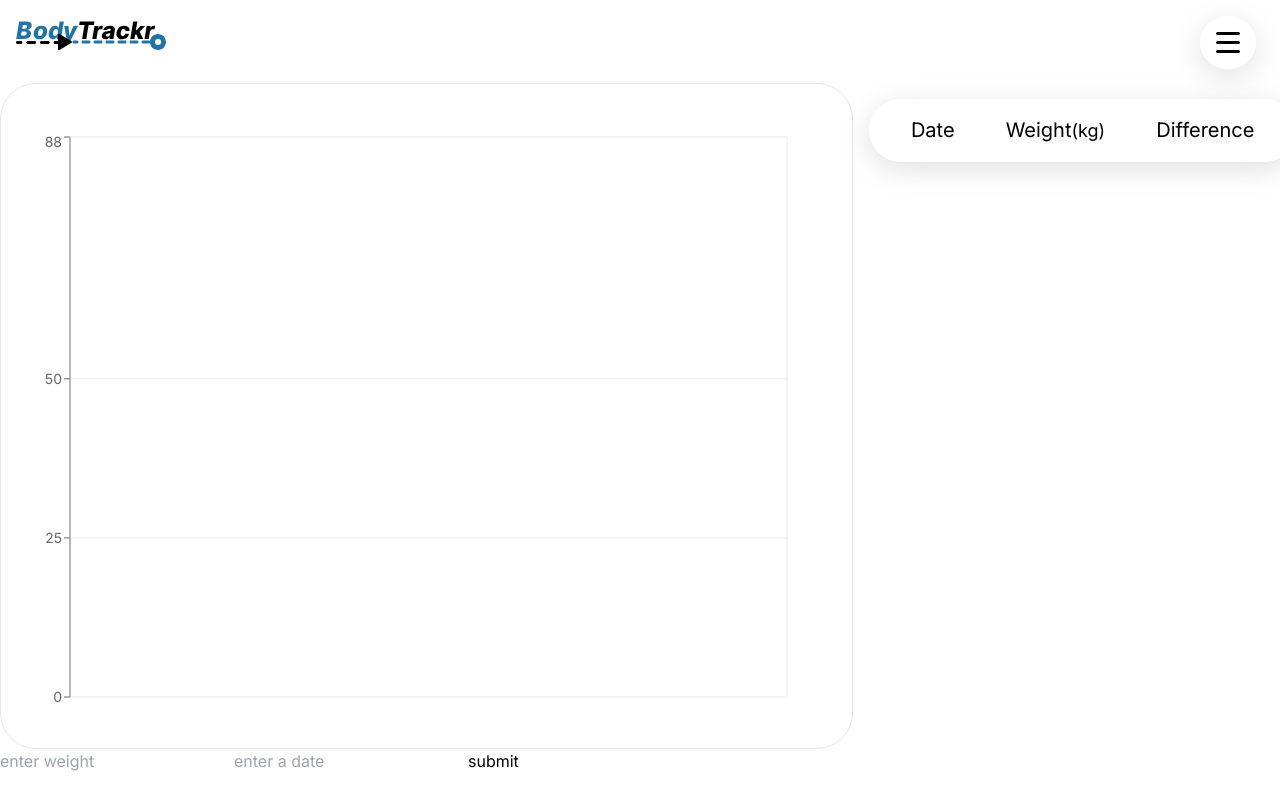
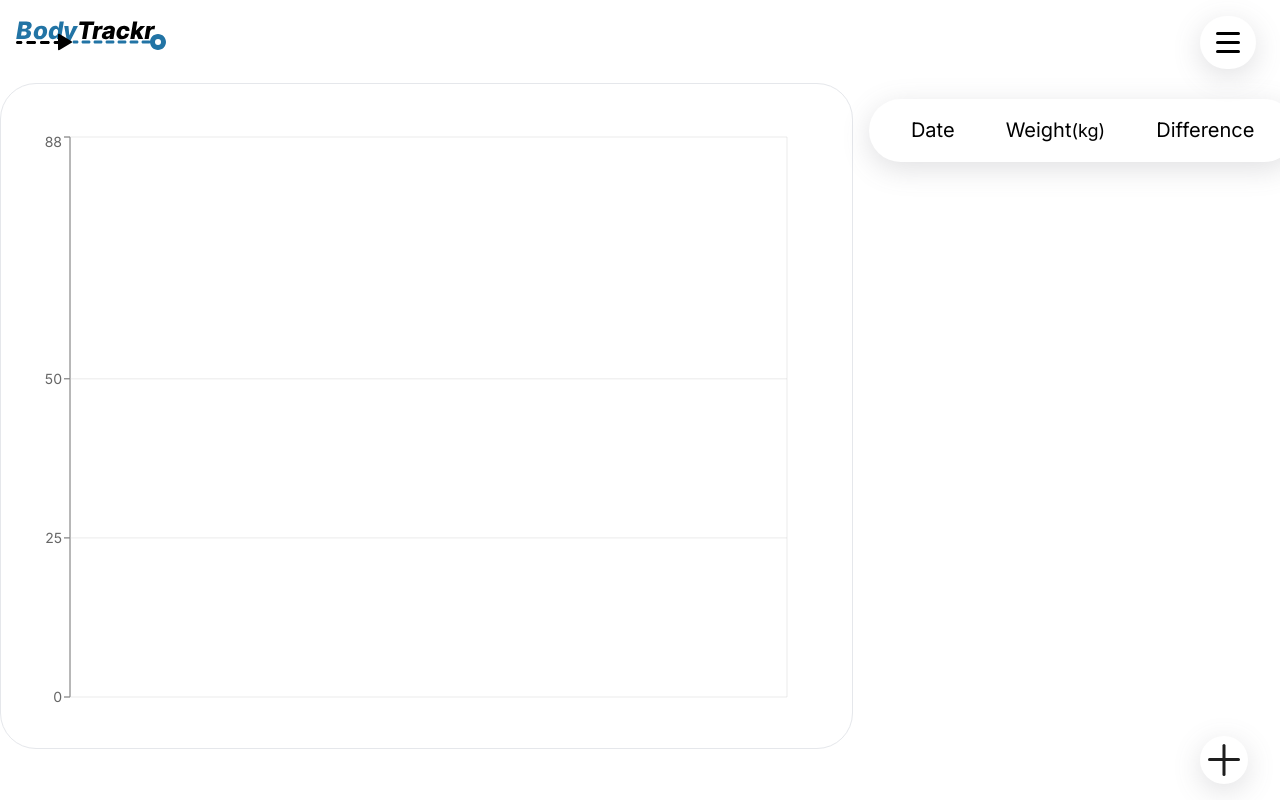
Before and after one commit to BechirMakhlouf/bodytrackr-client, a React (Vite) app: page / in a window 1280 px wide. Built offline with nearby package versions, Linux system fonts and the light colour scheme.

Commit message:
add addWeightButton

```diff
--- /dev/null
+++ b/src/components/AddWeightButtonComponent.tsx
@@ -0,0 +1,98 @@
+import { Dispatch, SetStateAction, useState } from "react";
+import DatePicker from "react-datepicker";
+import "react-datepicker/dist/react-datepicker.css";
+
+import { motion, AnimatePresence, useAnimate } from "framer-motion";
+
+import { Controller, SubmitHandler, useForm } from "react-hook-form";
+import { MAX_WEIGHT_KG, MIN_WEIGHT_KG, Weight } from "../../globals";
+import plusIcon from "../assets/plus-solid.svg";
+
+import {
+  dateIndexInWeightArr,
+  sortWeightLog,
+  storeWeightLogToLocalStorage,
+} from "../utils/utils";
+
+export default function AddWeightButton(props: {
+  weightLog: Weight[];
+  setWeightLog: Dispatch<SetStateAction<Weight[]>>;
+}) {
+  const [isOpen, setIsOpen] = useState(false);
+  const { control, register, handleSubmit } = useForm<Weight>();
+
+  const weightLog = props.weightLog;
+  const setWeightLog = props.setWeightLog;
+
+  const onWeightSubmit: SubmitHandler<Weight> = (submittedWeight: Weight) => {
+    submittedWeight.date = new Date(submittedWeight.date);
+
+    const dateIndexInWeightLog: number = dateIndexInWeightArr(
+      submittedWeight.date,
+      weightLog
+    );
+    if (dateIndexInWeightLog !== -1) {
+      if (confirm("date already exists! ovewrite it?") === false) {
+        return;
+      }
+
+      weightLog[dateIndexInWeightLog].weightKg = submittedWeight.weightKg;
+
+      setWeightLog(() => [...weightLog]);
+      return;
+    }
+
+    const updatedWeightLog = sortWeightLog([...weightLog, submittedWeight]);
+
+    setWeightLog(sortWeightLog(updatedWeightLog));
+    storeWeightLogToLocalStorage(updatedWeightLog);
+  };
+  return (
+    <motion.div
+      className="fixed bottom-4 custom-shadow right-8 h-12 rounded-full p-2 flex justify-center items-center hover:cursor-pointer"
+    >
+      <AnimatePresence>
+        {isOpen ? (
+          <form onSubmit={handleSubmit(onWeightSubmit)} className="flex">
+            <input
+              {...register("weightKg", {
+                required: true,
+                max: MAX_WEIGHT_KG,
+                min: MIN_WEIGHT_KG,
+              })}
+              className="border-1 border-black"
+              type="number"
+              step={0.2}
+              min={MIN_WEIGHT_KG}
+              placeholder="enter weight"
+            />
+
+            <Controller
+              control={control}
+              name="date"
+              render={({ field }) => (
+                <DatePicker
+                  className="border-1 border-black"
+                  placeholderText="enter a date"
+                  selected={field.value}
+                  onChange={(date: Date) => field.onChange(date)}
+                  maxDate={new Date()}
+                />
+              )}
+              rules={{
+                required: "specify a date",
+              }}
+            />
+            <button type="submit">submit</button>
+          </form>
+        ) : undefined}
+      </AnimatePresence>
+      <img
+        src={plusIcon}
+        alt="add-weight-icon"
+        className="w-8"
+        onClick={() => setIsOpen(!isOpen)}
+      />
+    </motion.div>
+  );
+}
--- a/src/components/menuComponent.tsx
+++ b/src/components/menuComponent.tsx
@@ -1,5 +1,5 @@
 import { useState } from "react";
-import { useAnimation, motion, Variants } from "framer-motion";
+import { useAnimation, motion } from "framer-motion";
 
 import menuIcon from "../assets/menu-icon.svg";
 
@@ -7,29 +7,9 @@ export default function Menu() {
   const [isMenuActive, setIsMenuActive] = useState(false);
   const control = useAnimation();
 
-  const menuVariants: Variants = {
-    hidden: {
-      width: 50,
-    },
-    visible: {
-      width: 440,
-    },
-  };
-
-  const listVariants: Variants = {
-    hidden: {
-      x: 12,
-      opacity: 0,
-    },
-    visible: {
-      x: 0,
-      opacity: 1,
-    },
-  };
   return (
     <motion.div
       className={`absolute right-2 bg-white custom-shadow flex flex-row-reverse rounded-full`}
-      variants={menuVariants}
       animate={control}
     >
       <img
@@ -52,19 +32,16 @@ export default function Menu() {
       {isMenuActive ? (
         <ul className={`w-96 flex justify-around `}>
           <motion.li
-            variants={listVariants}
             className="w-full py-3 text-center rounded-full hover:cursor-pointer hover:bg-gray-100"
           >
             Profile
           </motion.li>
           <motion.li
-            variants={listVariants}
             className="w-full py-3 text-center rounded-full hover:cursor-pointer hover:bg-gray-100"
           >
             Settings
           </motion.li>
           <motion.li
-            variants={listVariants}
             className="w-full py-3 text-center rounded-full hover:cursor-pointer hover:bg-gray-100"
           >
             Logout
--- a/src/components/weightChartComponent.tsx
+++ b/src/components/weightChartComponent.tsx
@@ -59,7 +59,7 @@ const WeightChart = (props: { weightLog: Weight[] }) => {
         >
           <AreaChart data={data}>
             {/* <ReferenceLine y={60} stroke="red" strokeDasharray="3 3" /> */}
-            <Area type="natural" dataKey={`weight`} strokeWidth={2} />
+            <Area type="monotone" dataKey={`weight`} strokeWidth={2} />
             <XAxis dataKey={`date`} fontSize={12} />
             <YAxis
               dataKey={`weight`}
--- a/src/pages/dashboardPage.tsx
+++ b/src/pages/dashboardPage.tsx
@@ -1,52 +1,21 @@
 import { useContext, useState } from "react";
-import { Controller, SubmitHandler, useForm } from "react-hook-form";
-import DatePicker from "react-datepicker";
-import "react-datepicker/dist/react-datepicker.css";
 
 import WeightTable from "../components/weightTableComponent";
 import WeightChart from "../components/weightChartComponent";
 import Header from "../components/headerComponent";
-
+import AddWeightButton from "../components/AddWeightButtonComponent";
 import { preferencesContext } from "../App";
-import { MAX_WEIGHT_KG, MIN_WEIGHT_KG, Weight } from "../../globals";
 import {
-  dateIndexInWeightArr,
   getWeightLogFromLocalStorage,
-  sortWeightLog,
-  storeWeightLogToLocalStorage,
 } from "../utils/utils";
 
 export default function DashboardPage() {
   const preferences = useContext(preferencesContext);
   // const userInfo = useContext(userInfoContext);
 
-  const { control, register, handleSubmit } = useForm<Weight>();
 
   const [weightLog, setWeightLog] = useState(getWeightLogFromLocalStorage());
 
-  const onWeightSubmit: SubmitHandler<Weight> = (submittedWeight: Weight) => {
-    submittedWeight.date = new Date(submittedWeight.date);
-
-    const dateIndexInWeightLog: number = dateIndexInWeightArr(
-      submittedWeight.date,
-      weightLog
-    );
-    if (dateIndexInWeightLog !== -1) {
-      if (confirm("date already exists! ovewrite it?") === false) {
-        return;
-      }
-
-      weightLog[dateIndexInWeightLog].weightKg = submittedWeight.weightKg;
-
-      setWeightLog(() => [...weightLog]);
-      return;
-    }
-
-    const updatedWeightLog = sortWeightLog([...weightLog, submittedWeight]);
-
-    setWeightLog(sortWeightLog(updatedWeightLog));
-    storeWeightLogToLocalStorage(updatedWeightLog);
-  };
 
   return (
     <>
@@ -62,37 +31,7 @@ export default function DashboardPage() {
         </div>
       </div>
 
-      <form onSubmit={handleSubmit(onWeightSubmit)}>
-        <input
-          {...register("weightKg", {
-            required: true,
-            max: MAX_WEIGHT_KG,
-            min: MIN_WEIGHT_KG,
-          })}
-          className="border-1 border-black"
-          type="number"
-          step={0.2}
-          min={MIN_WEIGHT_KG}
-          placeholder="enter weight"
-        />
-
-        <Controller
-          control={control}
-          name="date"
-          render={({ field }) => (
-            <DatePicker
-              className="border-1 border-black"
-              placeholderText="enter a date"
-              selected={field.value}
-              onChange={(date: Date) => field.onChange(date)}
-              maxDate={new Date()}
-              required
-            />
-          )}
-        />
-
-        <button type="submit">submit</button>
-      </form>
+      <AddWeightButton weightLog={weightLog} setWeightLog={setWeightLog} />
     </>
   );
 }
```
Also changed, not shown: src/assets/plus-solid.svg (added).
